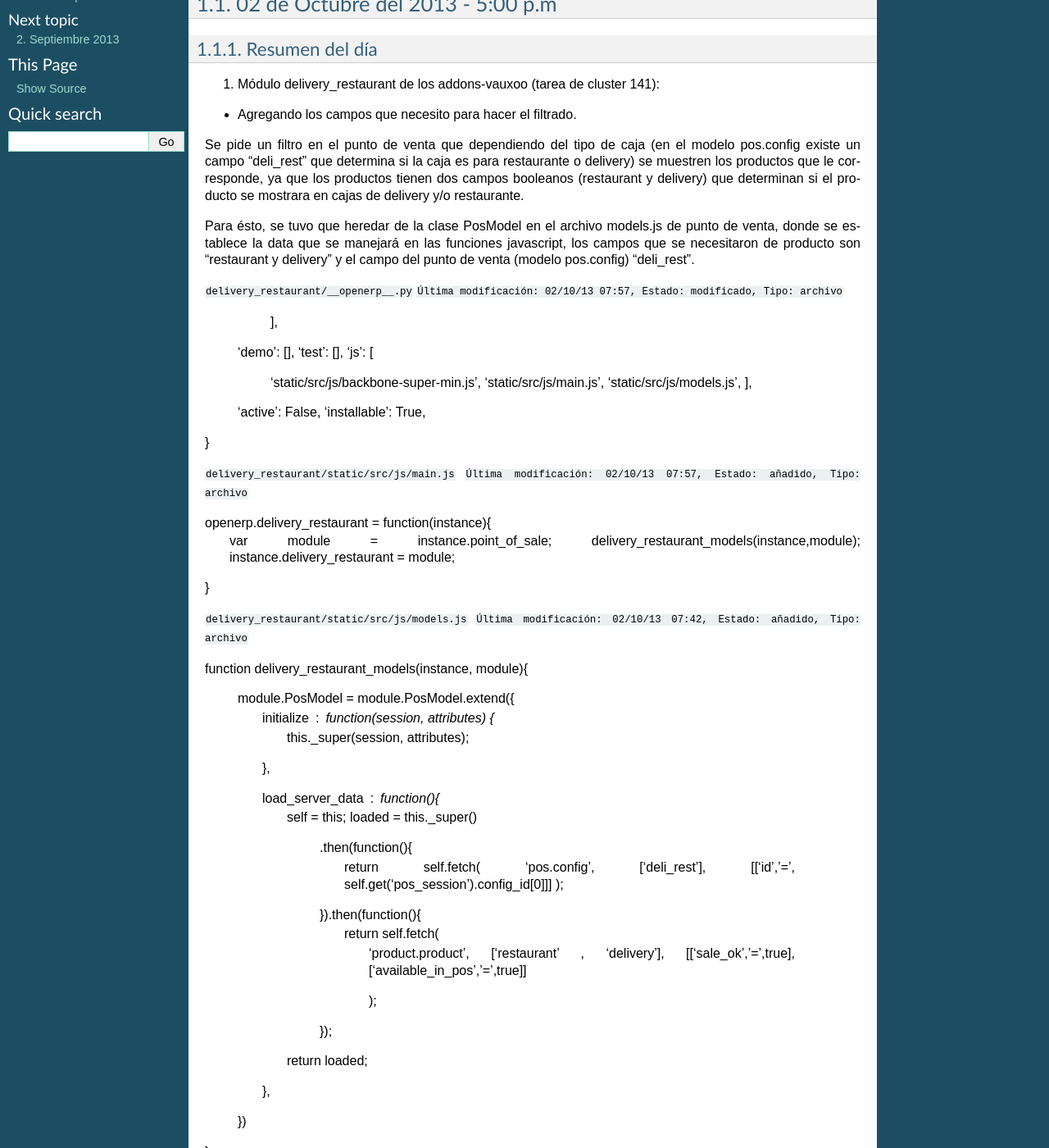
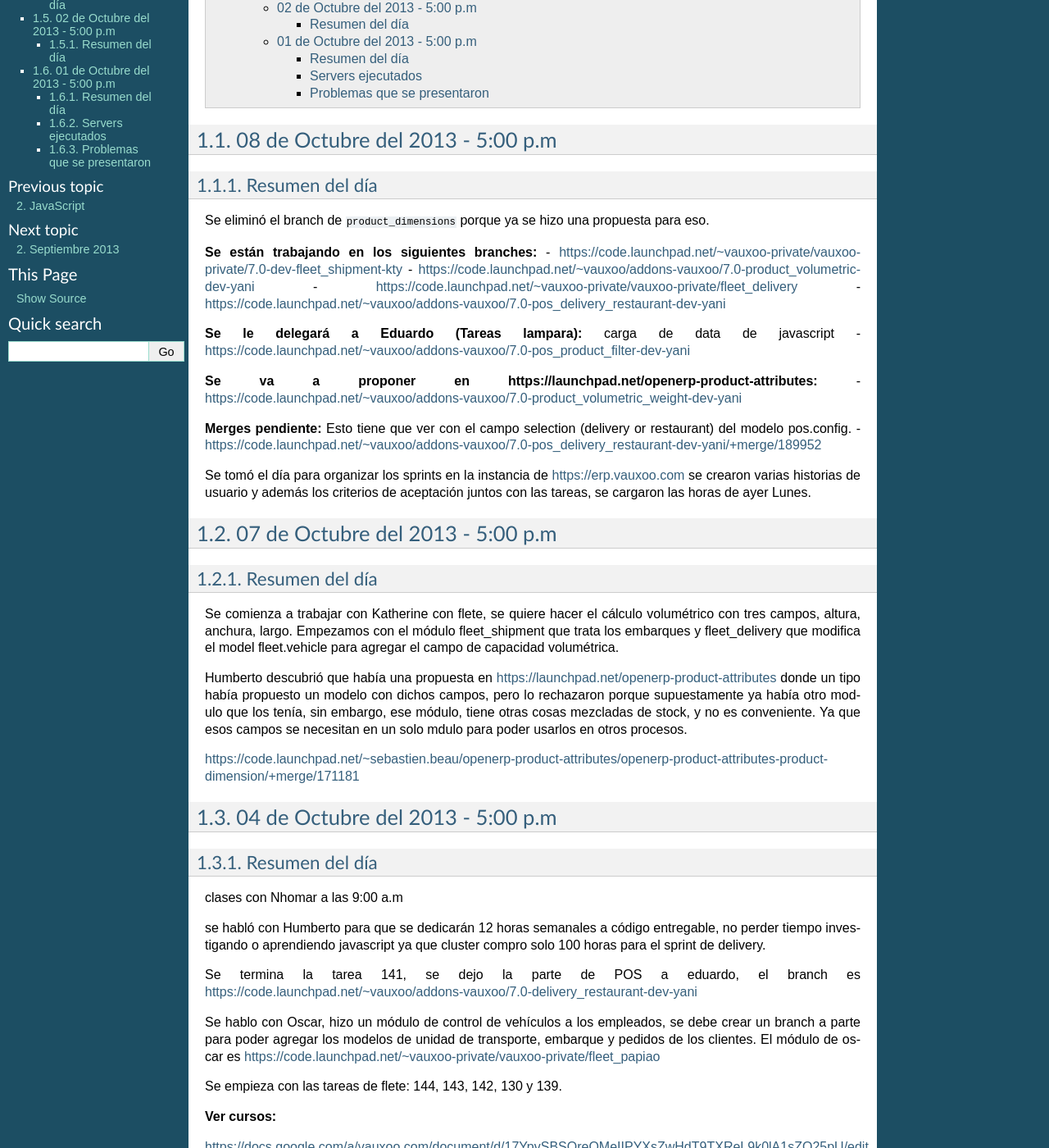
Before and after one commit to yaniaular/knowledge, a Sphinx documentation site: the page built from source/oct-2013.rst, in a window 1280 px wide and 1400 px high, scrolled down 332 px. Shown: the whole window at 82% size. Built offline with Sphinx 7.4.7, drawn with Linux system fonts in a browser that asks for light colours; formulas are drawn with MathJax 3; some of the changed text lies outside the part shown.

Commit message:
[ADD] Resumen de 8 de Octubre de 2013 y 7 de octubre de 2013

```diff
--- a/source/comandos.rst
+++ b/source/comandos.rst
@@ -1,5 +1,9 @@
 Comandos
 ========
+- **find, xargs y sed**: find . -name "index*" | xargs sed -i "s/jquery\-ui\.min\.js/info\.js/g"
+
+- **wget**: wget --wait=20 --limit-rate=20K -r -p -U jmarin http://ajmarin.alwaysdata.net/
+
 
 - **du**: Funciona para saber el espacio que ocupa un archivo o directorio en el disco duro.
 
--- a/source/oct-2013.rst
+++ b/source/oct-2013.rst
@@ -19,6 +19,154 @@ Octubre 2013
 .. Problemas que se presentaron
 .. ~~~~~~~~~~~~~~~~~~~~~~~~~~~~
 .. trabajamos en delivery el 30 de sep, 1 de octubre y 2 de octubre
+
+08 de Octubre del 2013 - 5:00 p.m
+---------------------------------
+
+~~~~~~~~~~~~~~~
+Resumen del día
+~~~~~~~~~~~~~~~
+
+Se eliminó el branch de ``product_dimensions`` porque ya se hizo una propuesta para eso.
+
+**Se están trabajando en los siguientes branches:**
+- https://code.launchpad.net/~vauxoo-private/vauxoo-private/7.0-dev-fleet_shipment-kty
+- https://code.launchpad.net/~vauxoo/addons-vauxoo/7.0-product_volumetric-dev-yani
+- https://code.launchpad.net/~vauxoo-private/vauxoo-private/fleet_delivery
+- https://code.launchpad.net/~vauxoo/addons-vauxoo/7.0-pos_delivery_restaurant-dev-yani
+
+**Se le delegará a Eduardo (Tareas lampara):** carga de data de javascript
+- https://code.launchpad.net/~vauxoo/addons-vauxoo/7.0-pos_product_filter-dev-yani
+
+**Se va a proponer en https://launchpad.net/openerp-product-attributes:**
+- https://code.launchpad.net/~vauxoo/addons-vauxoo/7.0-product_volumetric_weight-dev-yani
+
+**Merges pendiente:** Esto tiene que ver con el campo selection (delivery or restaurant) del modelo
+pos.config.
+- https://code.launchpad.net/~vauxoo/addons-vauxoo/7.0-pos_delivery_restaurant-dev-yani/+merge/189952
+
+Se tomó el día para organizar los sprints en la instancia de https://erp.vauxoo.com se crearon
+varias historias de usuario y además los criterios de aceptación juntos con las tareas, se cargaron
+las horas de ayer Lunes.
+
+
+07 de Octubre del 2013 - 5:00 p.m
+---------------------------------
+~~~~~~~~~~~~~~~
+Resumen del día
+~~~~~~~~~~~~~~~
+
+Se comienza a trabajar con Katherine con flete, se quiere hacer el cálculo volumétrico con tres
+campos, altura, anchura, largo. Empezamos con el módulo fleet_shipment que trata los embarques y
+fleet_delivery que modifica el model fleet.vehicle para agregar el campo de capacidad volumétrica.
+
+Humberto descubrió que había una propuesta en https://launchpad.net/openerp-product-attributes
+donde un tipo había propuesto un modelo con dichos campos, pero lo rechazaron porque supuestamente
+ya había otro modulo que los tenía, sin embargo, ese módulo, tiene otras cosas mezcladas de stock,
+y no es conveniente. Ya que esos campos se necesitan en un solo mdulo para poder usarlos en otros
+procesos.
+
+https://code.launchpad.net/~sebastien.beau/openerp-product-attributes/openerp-product-attributes-product-dimension/+merge/171181
+
+
+04 de Octubre del 2013 - 5:00 p.m
+---------------------------------
+~~~~~~~~~~~~~~~
+Resumen del día
+~~~~~~~~~~~~~~~
+
+clases con Nhomar a las 9:00 a.m
+
+se habló con Humberto para que se dedicarán 12 horas semanales a código entregable, no perder
+tiempo investigando o aprendiendo javascript ya que cluster compro solo 100 horas para
+el sprint de delivery.
+
+
+Se termina la tarea 141, se dejo la parte de POS a eduardo, el branch es
+https://code.launchpad.net/~vauxoo/addons-vauxoo/7.0-delivery_restaurant-dev-yani
+
+
+Se hablo con Oscar, hizo un módulo de control de vehículos a los empleados, se debe crear
+un branch a parte para poder agregar los modelos de unidad de transporte, embarque y pedidos
+de los clientes. El módulo de oscar es
+https://code.launchpad.net/~vauxoo-private/vauxoo-private/fleet_papiao
+
+Se empieza con las tareas de flete: 144, 143, 142, 130 y 139.
+
+**Ver cursos:**
+
+https://docs.google.com/a/vauxoo.com/document/d/17YpvSBSOreOMeIIPYXsZwHdT9TXReL9k0lA1sZO25pU/edit
+
+prendiendo JavaScript, CSS, Jquery, Bootstrap, API OpenERP.
+
+
+1) JavaScript:
+2)  CSS:
+3) Jquery:
+4) Ajax:
+5) BackboneJS.
+7) Twiter Bootstraap
+http://bootsnipp.com/ (Recursos)
+8) Video de curso de nhomar en Belgica: Aun no público.
+n+1) Documentacion sobre la nueva API de OpenERP. [Como Referencia.]
+https://doc.openerp.com/trunk/web/qweb/
+https://doc.openerp.com/trunk/web/async/
+https://doc.openerp.com/trunk/web/rpc/
+https://doc.openerp.com/trunk/web/widget/
+https://doc.openerp.com/trunk/web/module/
+
+Fase 2:
+1) Google Apps (Para reportes con JavaScript en google Docs.)
+2.- Adicional: Less (Linkear aquí)
+
+trabajo de Nhomar:
+https://code.launchpad.net/~vauxoo/web-addons/7.0-web_hideleftmenu
+
+
+**Configuracion de conexion VPN:**
+
+
+Buenas Tardes,
+
+    A continuación adjunto los certificados que me pediste que creara para el acceso de los
+chicos de Vauxoo  a la VPN. Las instancias se encuentran disponibles en las
+siguientes direcciones:
+
+        10.8.0.1:10069 (Desarrollo)
+        10.8.0.1:11069 (Pruebas)
+        10.8.0.14: 9069 (Projecto)
+
+La dirección del servidor VPN es:
+
+        clusterbrands.dyndns.org:1194
+
+Nota: La tecnologia usada para configurar la VPN es OpenVPN.
+
+HBTO dice:
+
+crea una carpeta "ovpn"
+y dentro pon estos archivos,
+desempaca el tar.gz
+
+y luego con sudo ejecuta el .sh
+
+sudo sh cnx.sh
+
+$mv fwdcertificadosvauxoo ovpn
+$cd ovpn/
+$ls
+- cnx.sh  config.conf  yaninaaular.tar.gz
+$tar -xvf yaninaaular.tar.gz
+- ca.crt  cnx.sh  config.conf  yaninaaular.crt  yaninaaular.key  yaninaaular.tar.gz
+$sudo sh cnx.sh
+
+conectar a http://10.8.0.14:9069/
+
+03 de Octubre del 2013 - 5:00 p.m
+---------------------------------
+~~~~~~~~~~~~~~~
+Resumen del día
+~~~~~~~~~~~~~~~
 
 02 de Octubre del 2013 - 5:00 p.m
 ---------------------------------
--- a/source/todo_on_free_time.rst
+++ b/source/todo_on_free_time.rst
@@ -15,6 +15,9 @@ Aprender:
 - HTML5
 - CSS5
 
+Aprender comandos:
+
+rsync: para hacer scp pero sin perder transferencia cuando se corte la conexion
 
 Luego:
 
```
Also changed, not shown: other parts of source/todo_on_free_time.rst (+1 -1 lines).
